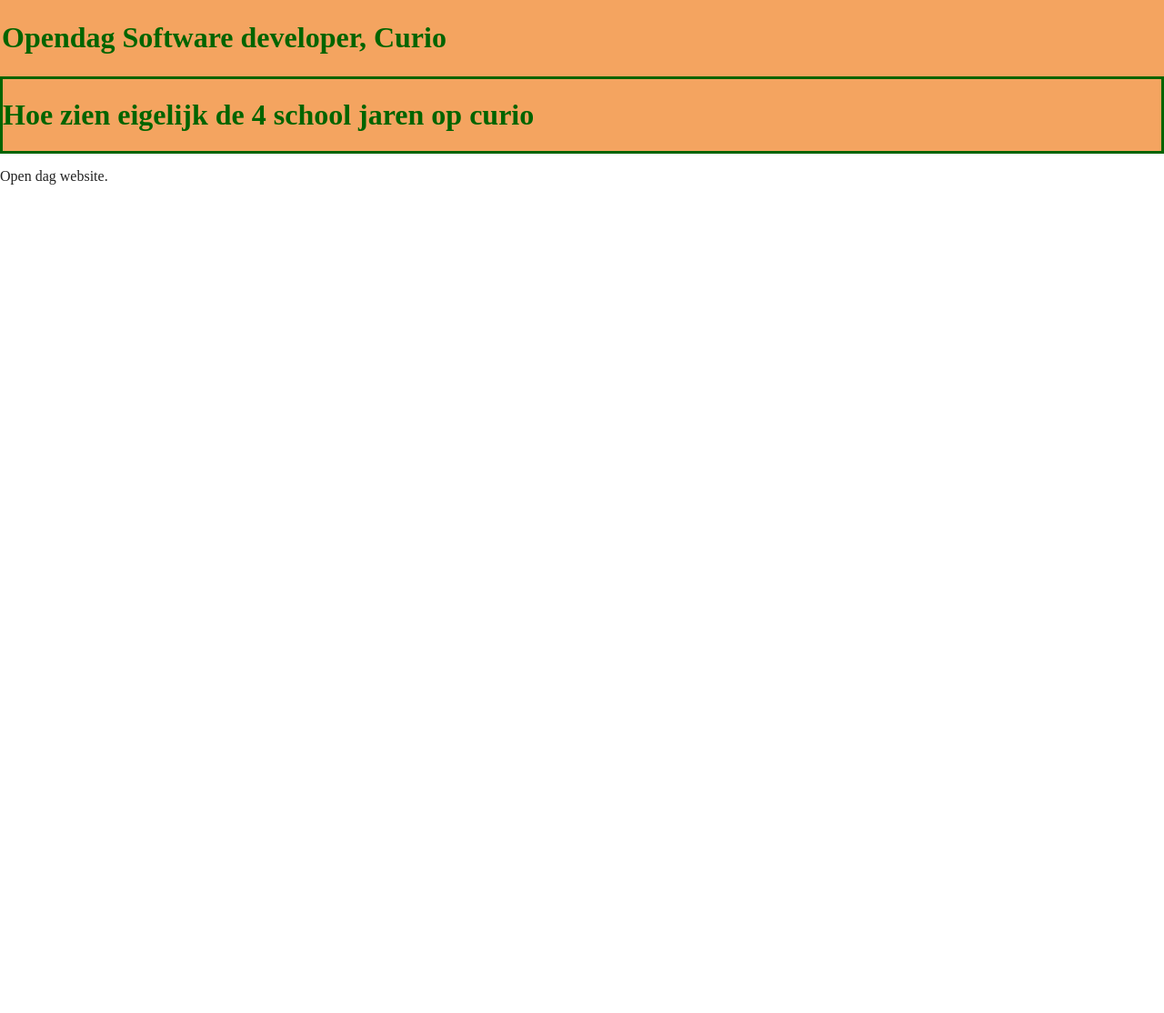
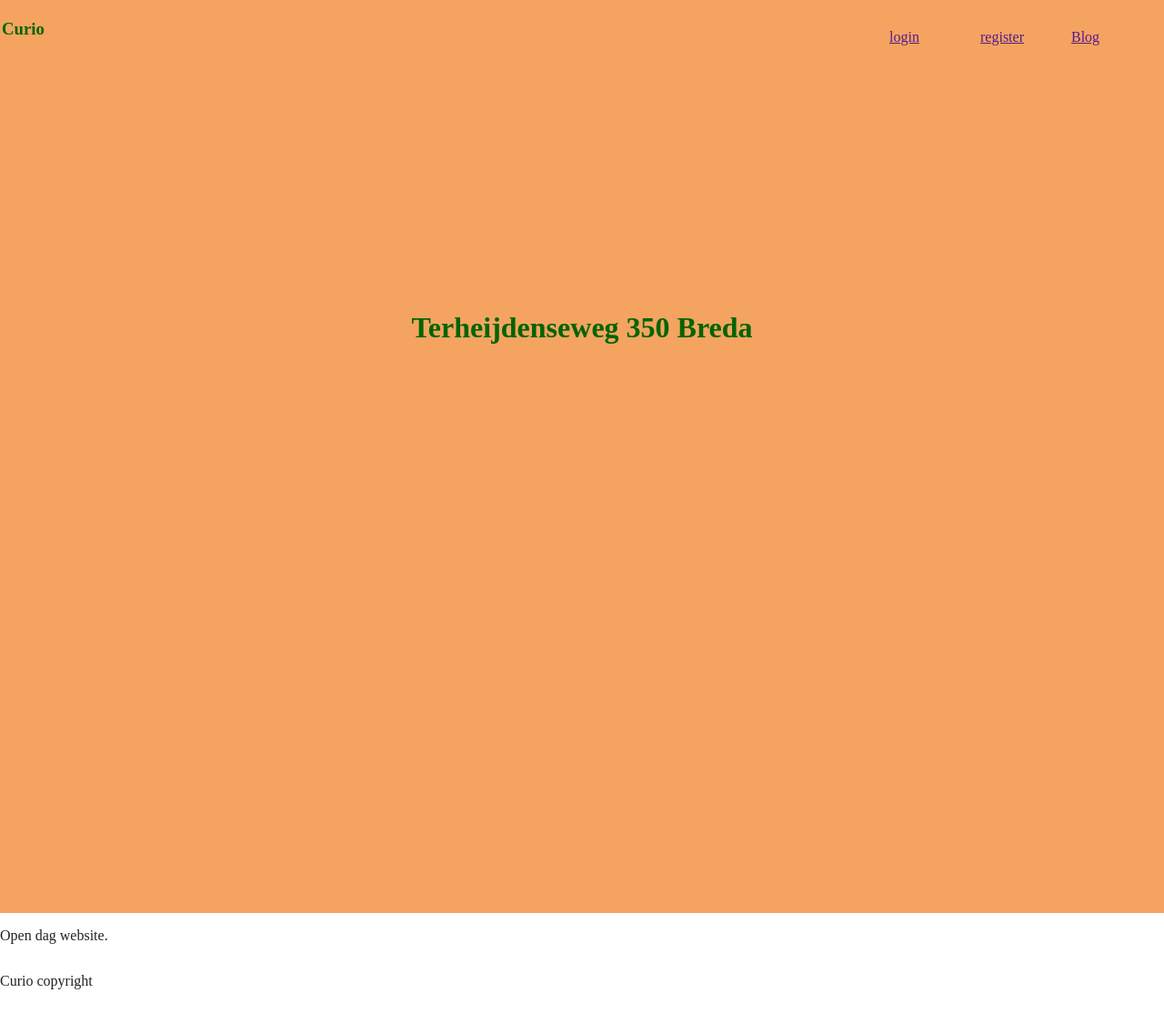
Before and after one commit to AhmedHusroum/OpenDagWebsite, a website built with Parcel: page index.html in a window 1280 px wide. Shown: the whole page at 91% size. Before the commit the page ends 800 px from the top, so only its background shows below. Built offline with nearby package versions, Linux system fonts and the light colour scheme.

Commit message:
header ontwikkelen

```diff
--- a/css/main.css
+++ b/css/main.css
@@ -90,6 +90,28 @@
   background-color: sandybrown;
   color: darkgreen;
   padding: 2px;
+  height: 1000px;
+}
+
+header a{
+  display: flex;
+  float: right;
+  width: 100px;
+  margin-top: 30px;
+
+}
+
+header h1{
+  display: flex;
+  justify-content: center;
+  align-content: center;
+  margin-top: 300px;
+}
+
+footer{
+  height: 60px;
+  display: flex;
+
 }
 body{
   margin: 0;
@@ -99,8 +121,6 @@
   color: darkgreen;
   border: solid;
   display: flex;
-
-
 
 }
 
--- a/index.html
+++ b/index.html
@@ -24,29 +24,25 @@
 
 <body>
   <header>
-    <h1>Opendag Software developer, Curio</h1>
-  </header>
+      <a href="">Blog</a> <a href="">register</a> <a href="">login</a>
+
+    <h3>Curio</h3>
 
 
 
-<div class="leerJaar">
-  <h1>Hoe zien eigelijk de 4 school jaren op curio</h1>
-</div>
+    <h1>Terheijdenseweg 350 Breda</h1>
 
 
+</header>
 
-
-
-
-
-
-  </div>
 
   <!-- Add your site or application content here -->
   <p>Open dag  website.</p>
   <script src="js/vendor/modernizr-3.11.2.min.js"></script>
   <script src="js/plugins.js"></script>
   <script src="js/main.js"></script>
+
+  <footer> <p> Curio copyright </p></footer>
 
   <!-- Google Analytics: change UA-XXXXX-Y to be your site's ID. -->
   <script>
```
